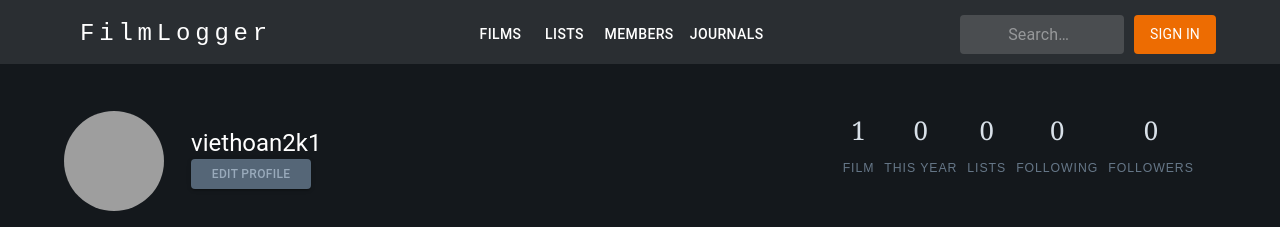
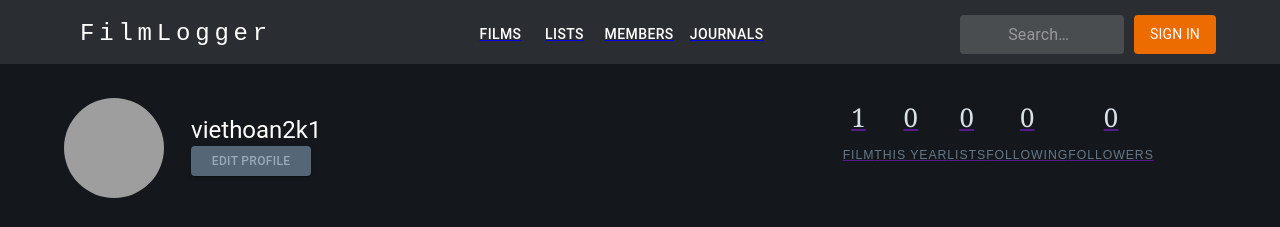
Before and after one commit to hiepbanguyen/film-journal, a React (Vite) app: page /profile in a window 1280 px wide. Shown: the top 227 px of the page. Built offline with nearby package versions, Linux system fonts and the light colour scheme; grey boxes are pictures that could not be loaded; some icons are missing.

Commit message:
comment css

```diff
--- a/src/components/common/header/user-menu.jsx
+++ b/src/components/common/header/user-menu.jsx
@@ -1,5 +1,4 @@
 import * as React from "react";
-import Box from "@mui/material/Box";
 import Tooltip from "@mui/material/Tooltip";
 import IconButton from "@mui/material/IconButton";
 import Avatar from "@mui/material/Avatar";
--- a/src/components/common/logo.jsx
+++ b/src/components/common/logo.jsx
@@ -4,7 +4,14 @@ import { Box } from "@mui/material";
 import { Link } from "react-router-dom";
 
 export const Logo = () => (
-  <Box component={Link} to={"/"} display={"flex"} alignItems={"center"} justifyContent={"center"}>
+  <Box
+    component={Link}
+    to={"/"}
+    display={"flex"}
+    alignItems={"center"}
+    justifyContent={"center"}
+    sx={{ textDecoration: "none", color: "inherit" }}
+  >
     <AdbIcon sx={{ mr: 1 }} />
     <Typography
       variant="h5"
--- a/src/components/common/mobile-drawer.jsx
+++ b/src/components/common/mobile-drawer.jsx
@@ -38,7 +38,13 @@ export default function MobileDrawer(props) {
           <Box mt={1}>
             {pages.map((i, idx) => (
               <React.Fragment key={idx}>
-                <Box component={Link} to={i.href} display={"flex"} justifyContent={"center"}>
+                <Box
+                  component={Link}
+                  to={i.href}
+                  display={"flex"}
+                  justifyContent={"center"}
+                  sx={{ textDecoration: "none", color: "inherit" }}
+                >
                   <Button sx={{ color: "inherit", mt: 1 }}>
                     <AnimatedUnderlineBox>{i.label}</AnimatedUnderlineBox>
                   </Button>
--- a/src/components/journal-article/index.jsx
+++ b/src/components/journal-article/index.jsx
@@ -114,7 +114,7 @@ function Articles() {
 
 const JournalArticle = () => {
   return (
-    <div id="root">
+    <div id="article-root">
       <header>
         <div id="nav">
           <a href>
--- a/src/components/journal-article/style.css
+++ b/src/components/journal-article/style.css
@@ -3,7 +3,7 @@
     padding: 0;
     box-sizing: border-box;
 }
-#root {
+#article-root {
     padding-top: 13px;
 }
 #main {
@@ -11,9 +11,9 @@
     padding-bottom: 60px;
 }
 
-a {
-    color: inherit;
-}
+/*a {*/
+/*    color: inherit;*/
+/*}*/
 
 #menu {
     height: 60px;
--- a/src/components/profile-user/profile.css
+++ b/src/components/profile-user/profile.css
@@ -25,15 +25,15 @@
     margin-top: 0.75em;
     text-transform: uppercase;
 }
-a {
-    color: #b2a377;
-    text-decoration: none;
-    border: 0;
-    font-family: inherit;
-}
-h4 {
-    margin-right: 10px;
-}
+/*a {*/
+/*    color: #b2a377;*/
+/*    text-decoration: none;*/
+/*    border: 0;*/
+/*    font-family: inherit;*/
+/*}*/
+/*h4 {*/
+/*    margin-right: 10px;*/
+/*}*/
 
 /*.profile-navigation {*/
 /*    border: 1px solid #4e8493;*/
@@ -41,9 +41,9 @@ h4 {
 /*    align-items: center;*/
 /*}*/
 
-nav {
-    display: block;
-}
+/*nav {*/
+/*    display: block;*/
+/*}*/
 
 .section {
     margin-top: 2.30769231rem;
@@ -64,10 +64,10 @@ nav {
     text-transform: uppercase;
 }
 
-h2 {
-    font-size: 18px;
-    margin: 18px 0 12px;
-}
+/*h2 {*/
+/*    font-size: 18px;*/
+/*    margin: 18px 0 12px;*/
+/*}*/
 
 .logged-summary {
     border: 0;
```
Also changed, not shown: src/components/common/header/index.jsx (+1 -7 lines).
